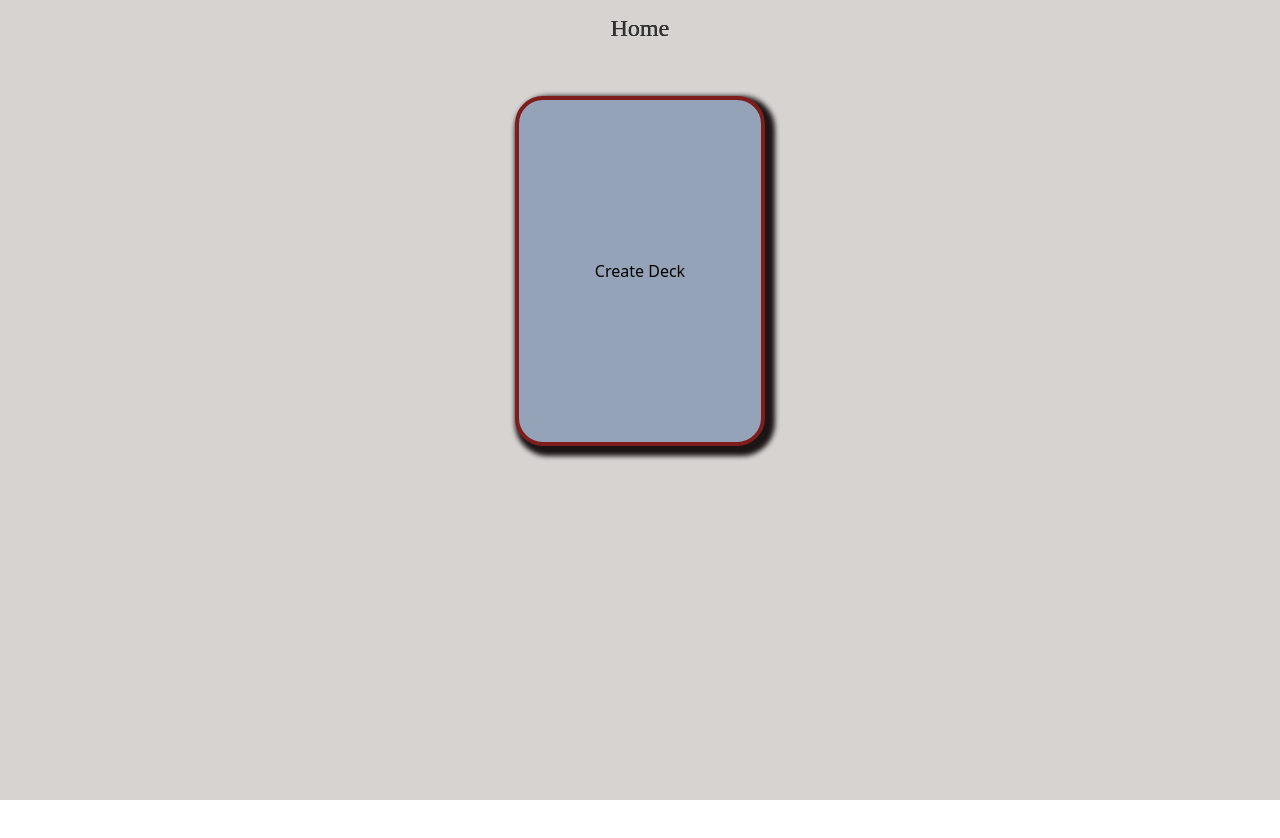
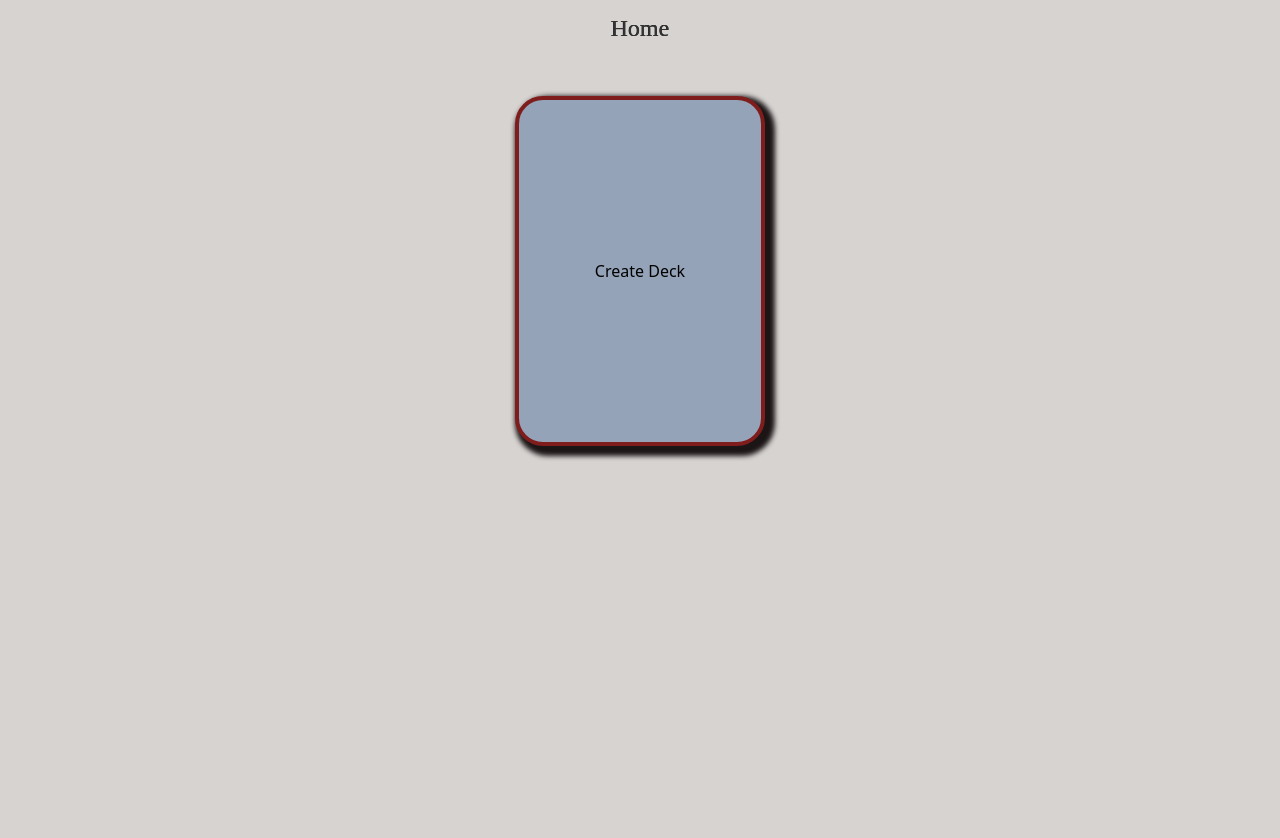
Before and after one commit to JoaoRViana/pokeCard, a React (Create React App) app: page /deck in a window 1280 px wide. Shown: the top 838 px of the page. Before the commit the page ends 800 px from the top, so only its background shows below. Built offline with nearby package versions, Linux system fonts and the light colour scheme.

Commit message:
arrumando edit de deck

```diff
--- a/src/App.js
+++ b/src/App.js
@@ -7,7 +7,7 @@ import SinglePlayerMenu from './Pages/SinglePlayerMenu';
 import LooseBattle from './Pages/LooseBattle';
 function App() {
   return (
-    <div className='bg-stone-300 min-h-[800px]'>
+    <div className='bg-stone-300 min-h-[1000px]'>
           <Routes>
             <Route exact path='/' element= {<Home/>}/>
             <Route path='/random' element= {<RandomPokemon/>}/>
--- a/src/Pages/Deck.jsx
+++ b/src/Pages/Deck.jsx
@@ -133,9 +133,11 @@ export default class Deck extends Component {
     }
     filtredCards = ()=>{
         const {cards,deckSelected} =this.state
-        let filtred = cards
+        let filtred = deckSelected
         if(deckSelected.length >0){
-            filtred = cards.map((e)=>(deckSelected.includes(e)?false:e)).filter((e)=>e!==false)
+            filtred = cards.filter((e)=>{
+                return !(filtred.some((j)=>(e.name === j.name && e.attack === j.attack && e.hp === j.hp)))
+            })
         }
         this.setState({
             cardsFiltred:filtred
```
